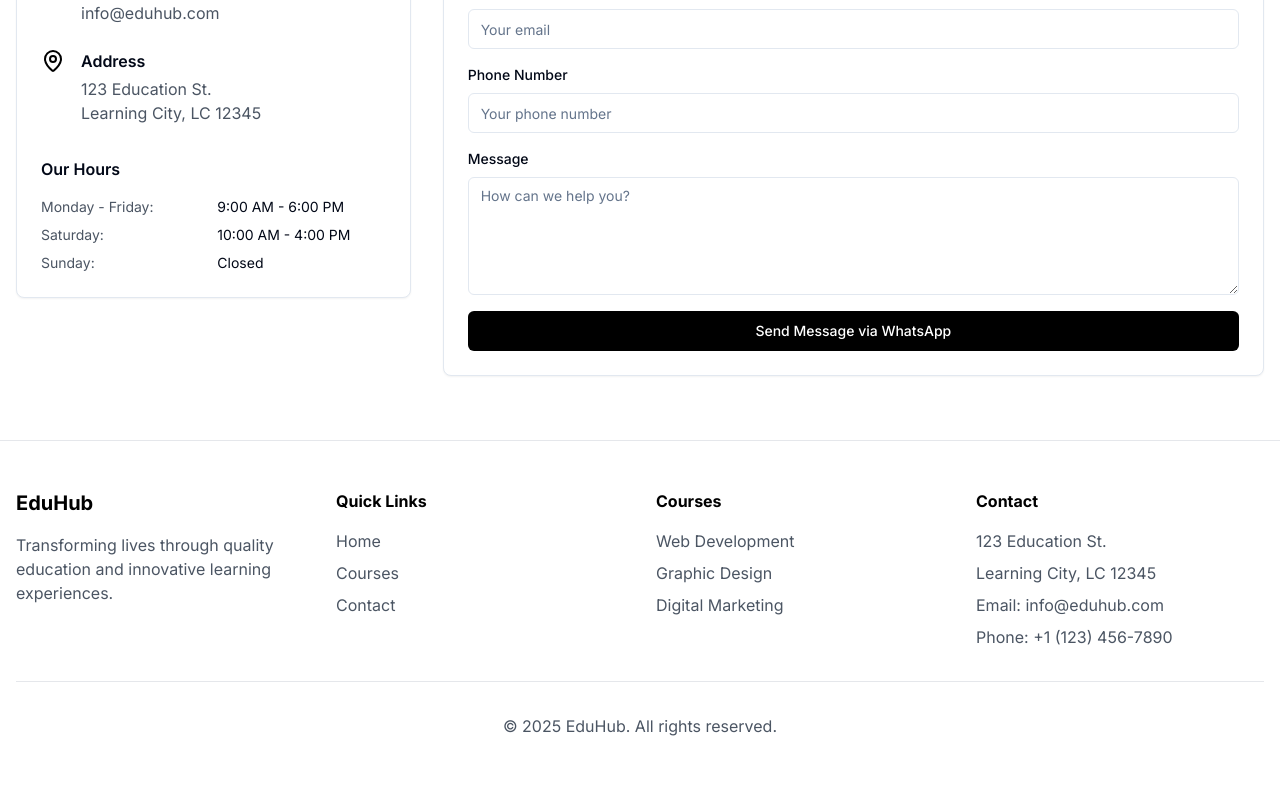
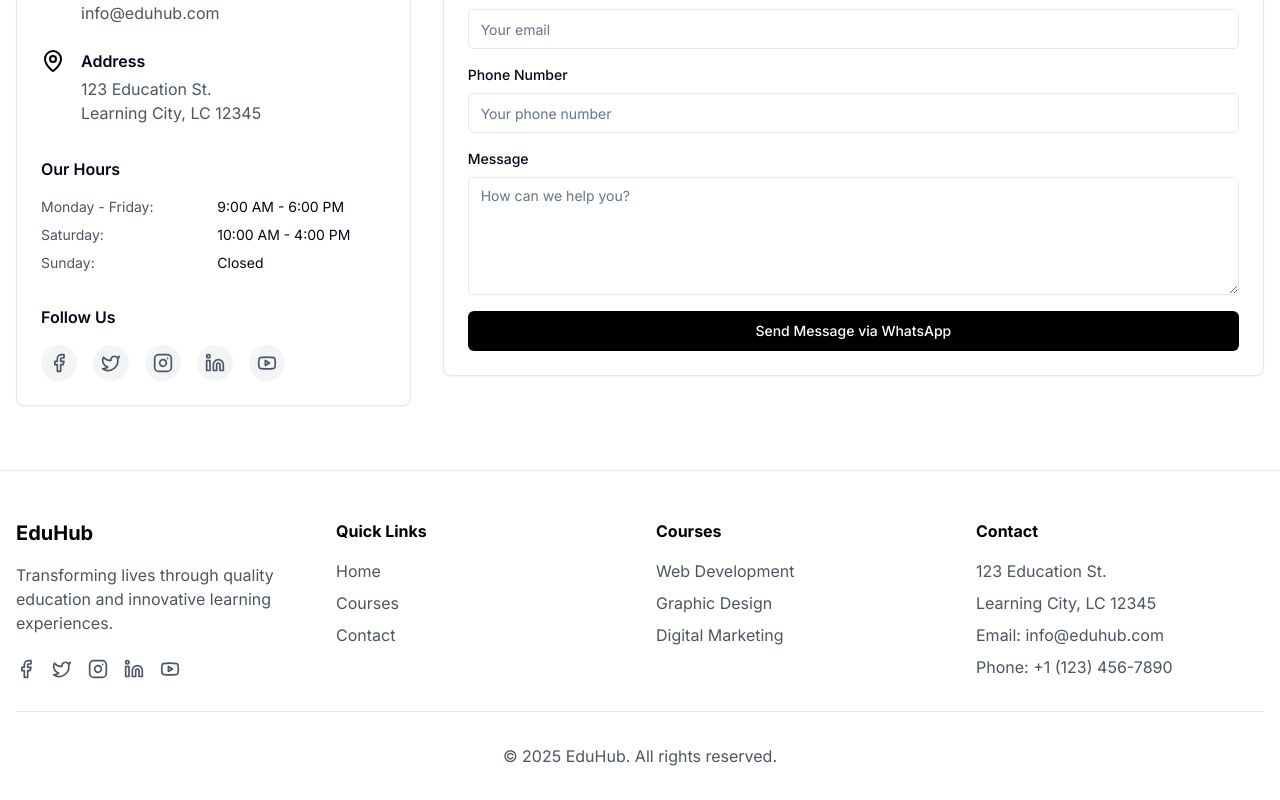
Before and after one commit to ManjunathSivasankar/animated-course-showcase, a React (Vite) app: page /contact in a window 1280 px wide. Shown: the part 448-1248 px from the top of the page. Before the commit the page ends 1218 px from the top, so only its background shows below. Built offline with nearby package versions, Linux system fonts and the light colour scheme.

Commit message:
Add social media icons
Add social media icons to relevant sections of the website.

```diff
--- a/src/components/Footer.tsx
+++ b/src/components/Footer.tsx
@@ -1,6 +1,6 @@
-
 import React from "react";
 import { Link } from "react-router-dom";
+import { Facebook, Instagram, Linkedin, Twitter, Youtube } from "lucide-react";
 
 const Footer = () => {
   return (
@@ -12,6 +12,28 @@ const Footer = () => {
             <p className="text-gray-600 mb-4">
               Transforming lives through quality education and innovative learning experiences.
             </p>
+            <div className="flex space-x-4 mt-6">
+              <a href="https://facebook.com" target="_blank" rel="noopener noreferrer" className="text-gray-600 hover:text-black transition-colors">
+                <Facebook size={20} />
+                <span className="sr-only">Facebook</span>
+              </a>
+              <a href="https://twitter.com" target="_blank" rel="noopener noreferrer" className="text-gray-600 hover:text-black transition-colors">
+                <Twitter size={20} />
+                <span className="sr-only">Twitter</span>
+              </a>
+              <a href="https://instagram.com" target="_blank" rel="noopener noreferrer" className="text-gray-600 hover:text-black transition-colors">
+                <Instagram size={20} />
+                <span className="sr-only">Instagram</span>
+              </a>
+              <a href="https://linkedin.com" target="_blank" rel="noopener noreferrer" className="text-gray-600 hover:text-black transition-colors">
+                <Linkedin size={20} />
+                <span className="sr-only">LinkedIn</span>
+              </a>
+              <a href="https://youtube.com" target="_blank" rel="noopener noreferrer" className="text-gray-600 hover:text-black transition-colors">
+                <Youtube size={20} />
+                <span className="sr-only">YouTube</span>
+              </a>
+            </div>
           </div>
 
           <div>
--- a/src/pages/ContactPage.tsx
+++ b/src/pages/ContactPage.tsx
@@ -7,7 +7,7 @@ import { Button } from "@/components/ui/button";
 import { Input } from "@/components/ui/input";
 import { Textarea } from "@/components/ui/textarea";
 import { useToast } from "@/components/ui/use-toast";
-import { Phone, Mail, MapPin } from "lucide-react";
+import { Phone, Mail, MapPin, Facebook, Twitter, Instagram, Linkedin, Youtube } from "lucide-react";
 
 const ContactPage = () => {
   const [formData, setFormData] = useState({
@@ -122,6 +122,32 @@ const ContactPage = () => {
                       <div>Closed</div>
                     </div>
                   </div>
+
+                  <div className="mt-8">
+                    <h3 className="font-semibold mb-4">Follow Us</h3>
+                    <div className="flex space-x-4">
+                      <a href="https://facebook.com" target="_blank" rel="noopener noreferrer" className="bg-gray-100 hover:bg-gray-200 p-2 rounded-full transition-colors">
+                        <Facebook className="h-5 w-5 text-gray-600" />
+                        <span className="sr-only">Facebook</span>
+                      </a>
+                      <a href="https://twitter.com" target="_blank" rel="noopener noreferrer" className="bg-gray-100 hover:bg-gray-200 p-2 rounded-full transition-colors">
+                        <Twitter className="h-5 w-5 text-gray-600" />
+                        <span className="sr-only">Twitter</span>
+                      </a>
+                      <a href="https://instagram.com" target="_blank" rel="noopener noreferrer" className="bg-gray-100 hover:bg-gray-200 p-2 rounded-full transition-colors">
+                        <Instagram className="h-5 w-5 text-gray-600" />
+                        <span className="sr-only">Instagram</span>
+                      </a>
+                      <a href="https://linkedin.com" target="_blank" rel="noopener noreferrer" className="bg-gray-100 hover:bg-gray-200 p-2 rounded-full transition-colors">
+                        <Linkedin className="h-5 w-5 text-gray-600" />
+                        <span className="sr-only">LinkedIn</span>
+                      </a>
+                      <a href="https://youtube.com" target="_blank" rel="noopener noreferrer" className="bg-gray-100 hover:bg-gray-200 p-2 rounded-full transition-colors">
+                        <Youtube className="h-5 w-5 text-gray-600" />
+                        <span className="sr-only">YouTube</span>
+                      </a>
+                    </div>
+                  </div>
                 </CardContent>
               </Card>
             </div>
```
